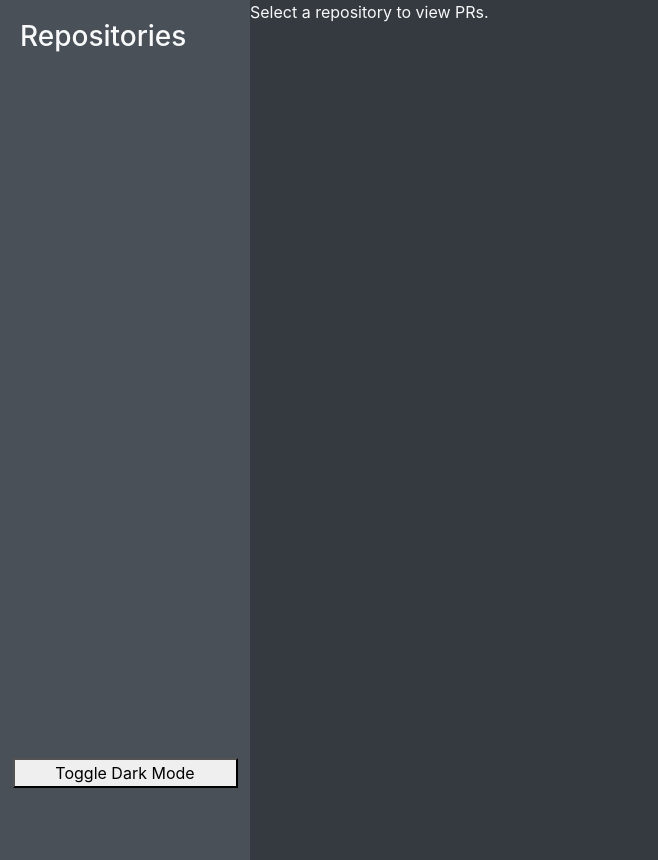
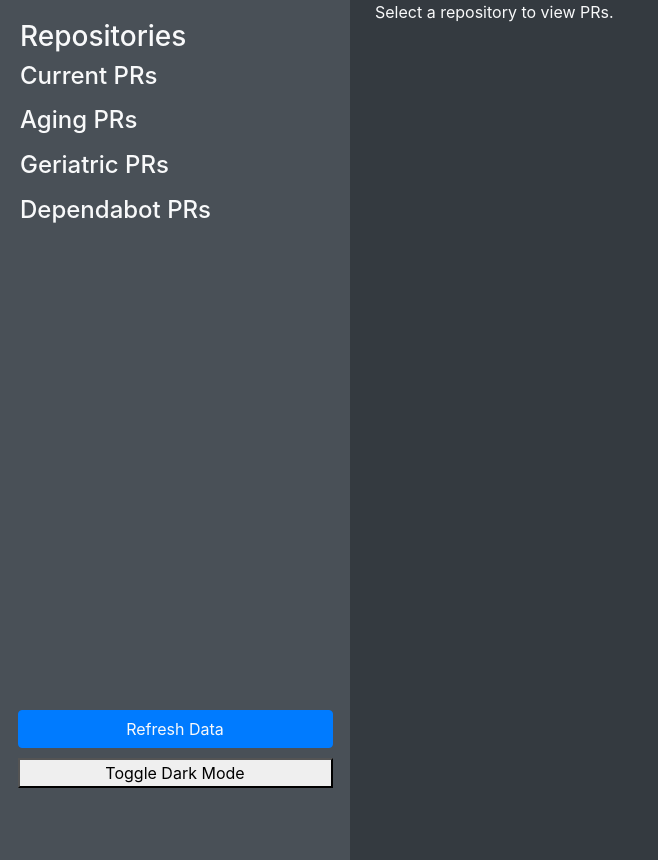
Before and after one commit to nomadicj/gh_pr_dash, a Flask app: template templates/index.html in a window 1280 px wide. Shown: the part 28-888 px from the top of the page, without its empty margins (0-658 px from the left). Run offline with Flask 3, Linux system fonts and the light colour scheme; the template is opened without the code that fills it, so the values that code supplies are empty; some libraries are stand-ins or nearby versions.

Commit message:
Introducing categorisation

```diff
--- a/app.py
+++ b/app.py
@@ -1,6 +1,7 @@
-from flask import Flask, render_template
+from flask import Flask, render_template, redirect, url_for
+from flask_caching import Cache
 import requests
-from datetime import datetime
+import pendulum
 import os
 from dotenv import load_dotenv
 
@@ -8,27 +9,110 @@ load_dotenv()
 
 app = Flask(__name__)
 
-def calculate_age(created_at):
-    created_date = datetime.strptime(created_at, '%Y-%m-%dT%H:%M:%SZ')
-    return (datetime.utcnow() - created_date).days
+cache = Cache(app, config={'CACHE_TYPE': 'SimpleCache'})  # You can choose different backends
 
 @app.route('/')
-@app.route('/repo/<repo_name>')
-def index(repo_name=None):
+@app.route('/repo/<repo_name>/<categorisation>')
+@cache.cached(timeout=300, query_string=True)  # Cache this view for 5 minutes, vary on query string
+def index(repo_name=None, categorisation=None):
     org_name = os.getenv('ORG_NAME')  # Pulls the organization name from .env
     token = os.getenv('GITHUB_TOKEN')  # Pulls the GitHub token from .env
+    headers = {'Authorization': f'token {token}'}
 
-    headers = {'Authorization': f'token {token}'}
-    repos_response = requests.get(f'https://api.github.com/orgs/{org_name}/repos', headers=headers)
+    repos_response = get_github_org_data(org_name=org_name, headers=headers)
     repos = repos_response.json()
 
-    prs_by_repo = {}
+    current_prs = {}
+    aging_prs = {}
+    geriatric_prs = {}
+    dependabot_prs = {}
+
     for repo in repos:
-        prs_response = requests.get(repo['pulls_url'].replace('{/number}', ''), headers=headers)
+        repo_url = repo['pulls_url'].replace('{/number}', '')
+        prs_response = get_github_repo_data(repo=repo_url, headers=headers)
         prs = prs_response.json()
 
-        if prs:
-            prs_by_repo[repo['name']] = [{
+        dependabot_prs[repo['name']] = [{
+            'title': pr['title'],
+            'author': pr['user']['login'],
+            'url': pr['html_url'],
+            'age': calculate_age(pr['created_at']),
+            'comments': pr.get('comments', 0)
+        } for pr in prs if pr['user']['login'] == 'dependabot[bot]']
+
+        current_prs[repo['name']] = [{
+            'title': pr['title'],
+            'author': pr['user']['login'],
+            'url': pr['html_url'],
+            'age': calculate_age(pr['created_at']),
+            'comments': pr.get('comments', 0)
+        } for pr in prs if calculate_age(pr['created_at']) < 15]
+
+        aging_prs[repo['name']] = [{
+            'title': pr['title'],
+            'author': pr['user']['login'],
+            'url': pr['html_url'],
+            'age': calculate_age(pr['created_at']),
+            'comments': pr.get('comments', 0)
+        } for pr in prs if 15 <= calculate_age(pr['created_at']) <= 60]
+
+        geriatric_prs[repo['name']] = [{
+            'title': pr['title'],
+            'author': pr['user']['login'],
+            'url': pr['html_url'],
+            'age': calculate_age(pr['created_at']),
+            'comments': pr.get('comments', 0)
+        } for pr in prs if calculate_age(pr['created_at']) > 60]
+
+    repo_names = [repo['name'] for repo in repos]  # Extract repository names
+
+    current_pr_counts = {repo: len(prs) for repo, prs in current_prs.items()}
+    aging_pr_counts = {repo: len(prs) for repo, prs in aging_prs.items()}
+    geriatric_pr_counts = {repo: len(prs) for repo, prs in geriatric_prs.items()}
+    dependabot_pr_counts = {repo: len(prs) for repo, prs in dependabot_prs.items()}
+
+    categorised_prs = {
+        'current': current_prs,
+        'aging': aging_prs,
+        'geriatric': geriatric_prs,
+        'dependabot': dependabot_prs
+    }
+
+    if repo_name and categorisation and repo_name in categorised_prs[categorisation]:
+        selected_prs = categorised_prs[categorisation][repo_name]
+    else:
+        selected_prs = []
+
+    print(f'Selected PRs: {selected_prs}')
+    print(f'Selected Category: {categorisation}')
+    print(f'Selected Repo: {repo_name}')
+    print(f'Selected cpr: {categorised_prs[categorisation]}')
+
+
+    return render_template(
+        'index.html',
+        org_name=org_name,
+        repo_names=repo_names,
+        current_pr_counts={k: v for k, v in current_pr_counts.items() if v},
+        aging_pr_counts={k: v for k, v in aging_pr_counts.items() if v},
+        geriatric_pr_counts={k: v for k, v in geriatric_pr_counts.items() if v},
+        dependabot_pr_counts={k: v for k, v in dependabot_pr_counts.items() if v},
+        selected_prs=selected_prs,
+        selected_repo=repo_name,
+        selected_category=categorisation,
+        dependabot_prs=dependabot_prs,
+        current_prs=current_prs,
+        aging_prs=aging_prs,
+        geriatric_prs=geriatric_prs
+        )
+
+@app.route('/refresh')
+def refresh():
+    cache.clear()  # Clear the entire cache
+    return redirect(url_for('index'))  # Redirect back to the main page
+
+def add_repo_to_category(category: dict):
+    category[repo['name']] = [{
                 'title': pr['title'],
                 'author': pr['user']['login'],
                 'url': pr['html_url'],
@@ -36,24 +120,31 @@ def index(repo_name=None):
                 'comments': pr.get('comments', 0)
             } for pr in prs]
 
-    repo_names = [repo['name'] for repo in repos]  # Extract repository names
+def calculate_age(created_at):
+    created_at = pendulum.parse(created_at)
+    return pendulum.now().diff(created_at).in_days()
 
-    repo_pr_counts = {repo: len(prs) for repo, prs in prs_by_repo.items()}
+def get_github_org_data(org_name: str, headers: dict):
+    cache_key = f'github_data_{org_name}'
+    cached_data = cache.get(cache_key)
+    if cached_data is not None:
+        return cached_data
 
-    if repo_name and repo_name in prs_by_repo:
-        selected_prs = prs_by_repo[repo_name]
-    else:
-        selected_prs = []
+    data = requests.get(f'https://api.github.com/orgs/{org_name}/repos', headers=headers)
 
-    return render_template(
-        'index.html',
-        org_name=org_name,
-        prs_by_repo=prs_by_repo,
-        repo_names=repo_names,
-        repo_pr_counts=repo_pr_counts,
-        selected_prs=selected_prs,
-        selected_repo=repo_name
-        )
+    cache.set(cache_key, data, timeout=300)  # Cache for 5 minutes
+    return data
+
+def get_github_repo_data(repo: str, headers: dict):
+    cache_key = f'github_data_{repo}'
+    cached_data = cache.get(cache_key)
+    if cached_data is not None:
+        return cached_data
+
+    data = requests.get(repo, headers=headers)
+
+    cache.set(cache_key, data, timeout=300)  # Cache for 5 minutes
+    return data
 
 if __name__ == '__main__':
     app.run(host='0.0.0.0', port=5000, debug=True)
--- a/requirements.txt
+++ b/requirements.txt
@@ -1,3 +1,5 @@
 Flask
 requests
 python-dotenv
+flask_caching
+pendulum
--- a/templates/index.html
+++ b/templates/index.html
@@ -7,7 +7,21 @@
     <!-- Bootstrap CSS -->
     <link rel="stylesheet" href="https://stackpath.bootstrapcdn.com/bootstrap/4.3.1/css/bootstrap.min.css">
     <style>
-        .pr { border: 1px solid #ddd; padding: 10px; margin-bottom: 20px; }
+        .pr {
+            display: flex;
+            align-items: center; /* Align details and button */
+            justify-content: space-between; /* Space between details and button */
+            margin-bottom: 20px;
+            padding: 10px;
+            border: 1px solid #ddd;
+            background-color: #495057;
+        }
+
+        .view-pr-btn {
+            writing-mode: vertical-rl; /* Rotate the text */
+            transform: rotate(0deg); /* Correct the text orientation */
+            margin-left: 10px; /* Space between PR details and button */
+        }
         .pr-header { font-weight: bold; }
         .dark-mode { background-color: #333; color: white; }
         .dark-mode .pr { border-color: #444; }
@@ -37,11 +51,11 @@
             overflow-y: auto;
             background-color: #f8f9fa;
             padding: 20px;
-            width: 250px; /* Adjust as needed */
+            width: 350px; /* Adjust as needed */
             position: fixed;
         }
         .content {
-            margin-left: 250px; /* Adjust based on sidebar width */
+            margin-left: 375px; /* Adjust based on sidebar width */
         }
         .sidebar {
             /* ... existing sidebar styles ... */
@@ -76,23 +90,55 @@
     </header>
     <div class="sidebar">
         <h3>Repositories</h3>
+        <!-- Current PRs Section -->
+        <h4>Current PRs</h4>
         <ul>
-            {% for repo, count in repo_pr_counts.items() %}
-                <li><a href="/repo/{{ repo }}">{{ repo }} ({{ count }} PRs)</a></li>
+            {% for repo, count in current_pr_counts.items() %}
+                <li><a href="/repo/{{ repo }}/current">{{ repo }} ({{ count }} PRs)</a></li>
             {% endfor %}
         </ul>
+
+        <!-- Aging PRs Section -->
+        <h4>Aging PRs</h4>
+        <ul>
+            {% for repo, count in aging_pr_counts.items() %}
+                <li><a href="/repo/{{ repo }}/aging">{{ repo }} ({{ count }} PRs)</a></li>
+            {% endfor %}
+        </ul>
+
+        <!-- Geriatric PRs Section -->
+        <h4>Geriatric PRs</h4>
+        <ul>
+            {% for repo, count in geriatric_pr_counts.items() %}
+                <li><a href="/repo/{{ repo }}/geriatric">{{ repo }} ({{ count }} PRs)</a></li>
+            {% endfor %}
+        </ul>
+        <!-- Dependabot PRs Section -->
+        <h4>Dependabot PRs</h4>
+        <ul>
+            {% for repo, count in dependabot_pr_counts.items() %}
+                <li><a href="/repo/{{ repo }}/dependabot">{{ repo }} ({{ count }} PRs)</a></li>
+            {% endfor %}
+        </ul>
+        <!-- Refresh Data Button -->
+        <a href="/refresh" class="btn btn-primary" style="position: absolute; bottom: 140px; width: 90%; left: 5%;">Refresh Data</a>
+
+        <!-- Existing Dark Mode Toggle Button -->
         <button onclick="toggleDarkMode()" id="darkModeToggle" style="position: absolute; bottom: 100px; width: 90%; left: 5%;">Toggle Dark Mode</button>
     </div>
+
     <div class="content">
         {% if selected_prs %}
-            <h2>PRs in {{ selected_repo }}</h2>
+            <h2>{{ selected_category }} PRs in {{ selected_repo }}</h2>
             {% for pr in selected_prs %}
-                <div class="pr card card-body mb-3">
-                    <div class="pr-header">{{ pr.title }}</div>
-                    <div>Author: {{ pr.author }}</div>
-                    <div>Age: {{ pr.age }} days</div>
-                    <div>Comments: {{ pr.comments }}</div>
-                    <a href="{{ pr.url }}" class="btn btn-primary btn-sm" target="_blank">View PR</a>
+                <div class="pr">
+                    <div>
+                        <div class="pr-header">{{ pr.title }}</div>
+                        <div>Author: {{ pr.author }}</div>
+                        <div>Age: {{ pr.age }} days</div>
+                        <div>Comments: {{ pr.comments }}</div>
+                    </div>
+                    <a href="{{ pr.url }}" class="btn btn-primary view-pr-btn" target="_blank">View PR</a>
                 </div>
             {% endfor %}
         {% else %}
```
Also changed, not shown: 2 other files.
